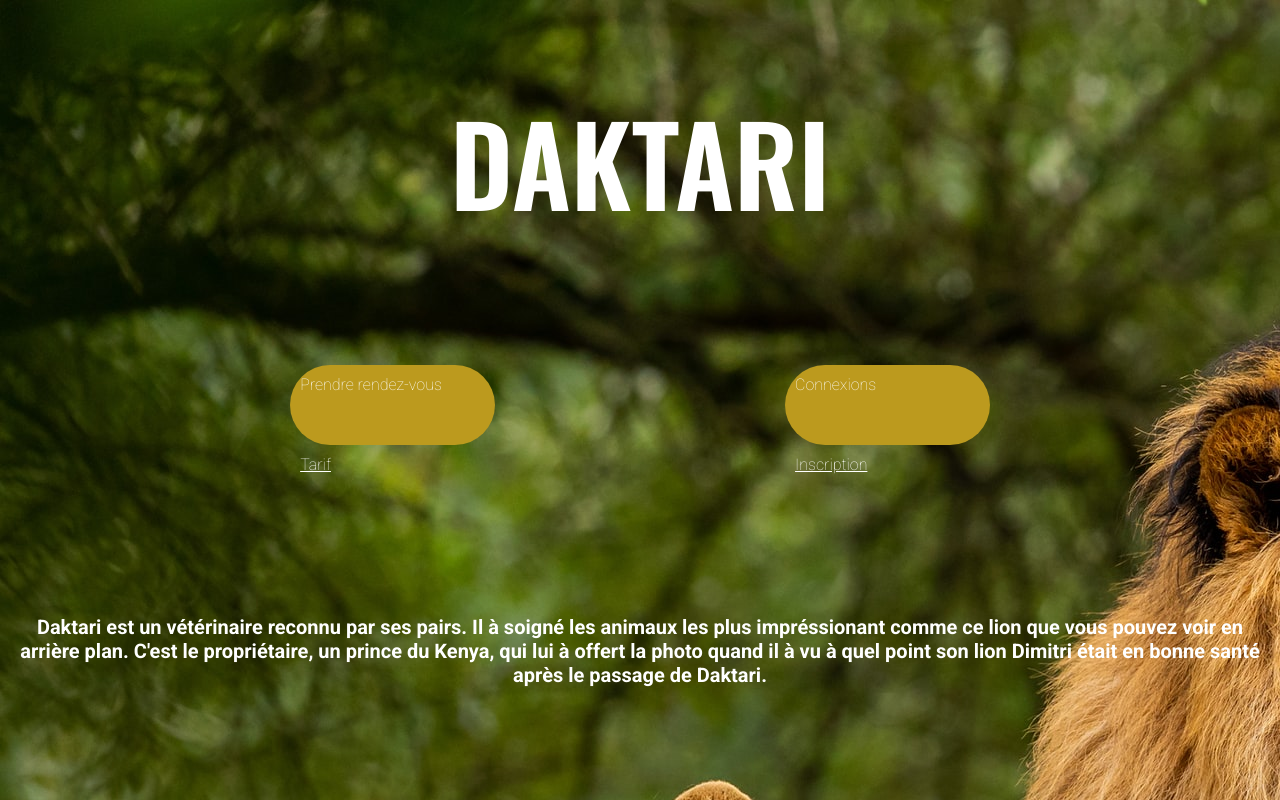
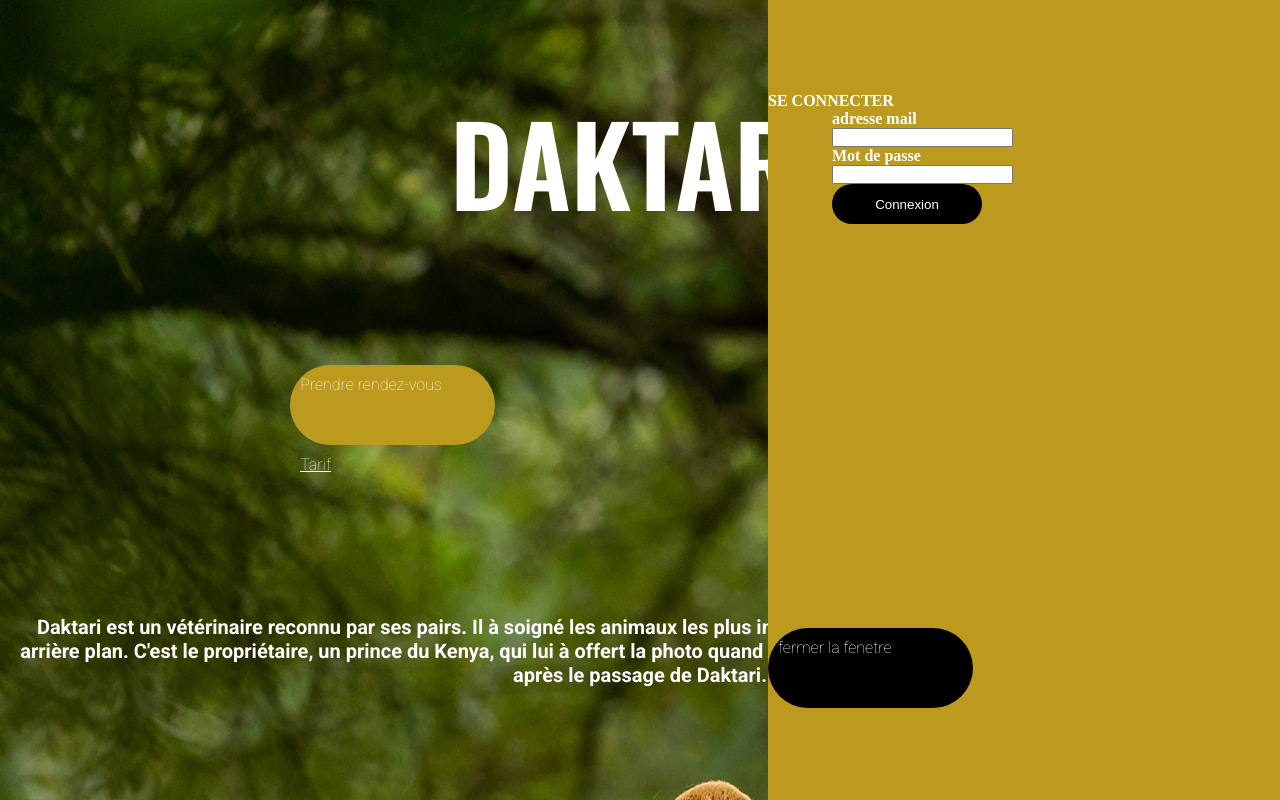
Before and after one commit to LemoineJoshua/phpWebsite, a PHP site: page / in a window 1280 px wide, after a click on "Connexions". Run offline with PHP 8.4, Linux system fonts and the light colour scheme.

Commit message:
ca marche mais c'est moche

```diff
--- a/index.html
+++ b/index.html
@@ -19,6 +19,7 @@
         <div class="titleAndButton">
 
             <div Class="containerButtonAndUnder">
+
                 <input type="radio" id="RDV" class="check" name="RDV">
                 <label for="RDV">Prendre rendez-vous</label>
                 <div class="RDV" id="RDVmenu">
@@ -38,15 +39,58 @@
                     <label for="RDVCLOSE">fermer la fenetre</label>
                 </div>
 
-                <input type="radio" id="CONNEC" class="check">
+                <input type="radio" id="CONNEC" class="check" name="CONNEC">
                 <label for="CONNEC">Connexions</label>
+                <div class="CONNEC" id="CONNECmenu">
+                    <b>SE CONNECTER
+                        <form method="post">
+                            <label for="mail">adresse mail</label><br>
+                            <input form="text"><br>
+                            <label for="mdp">Mot de passe</label><br>
+                            <input type="text"><br>
+                            <input type="submit" value="Connexion"><br>
+                        </form><br></b><br>
+                    <input type="radio" id="CONNECCLOSE" class="check" name="CONNEC">
+                    <label for="CONNECCLOSE">fermer la fenetre</label>
+                </div>
+
             </div>
+
             <div class="containerButtonAndUnder">
-                <input type="radio" id="TARIF" class="check">
+
+                <input type="radio" id="TARIF" class="check" name="TARIF">
                 <label for="TARIF">Tarif</label>
+                <div class="TARIF" id="TARIFmenu">
+                    <input type="radio" id="TARIFCLOSE" class="check" name="TARIF">
+                    <label for="TARIFCLOSE">fermer la fenetre</label>
+                </div>
 
-                <input type="radio" id="INSC" class="check">
+                <input type="radio" id="INSC" class="check" name="INSC">
                 <label for="INSC">Inscription</label>
+                <div class="INSC" id="INSCmenu">
+                    <b>INSCRIPTION<br>
+                        <form method="post">
+                            <label for="nom">Nom</label><br>
+                            <input form="text"><br>
+                            <label for="prenom">Prenom</label><br>
+                            <input type="text"><br>
+                            <hr>
+                            <label for="num">Numero de telephone</label><br>
+                            <input form="text"><br>
+                            <label for="adresse">Adresse</label><br>
+                            <input type="text"><br>
+                            <hr>
+                            Pour les entreprise<br>
+                            <label for="IBAN">IBAN</label><br>
+                            <input form="text"><br>
+                            <label for="Site Web">Site web</label><br>
+                            <input type="text"><br>
+                            <input type="submit" value="Inscription"><br>
+                        </form><br></b><br>
+                    <input type="radio" id="INSCCLOSE" class="check" name="INSC">
+                    <label for="INSCCLOSE">fermer la fenetre</label>
+                </div>
+
             </div>
 
         </div>
--- a/indexstyle.css
+++ b/indexstyle.css
@@ -154,6 +154,39 @@ form{
     font-family: 'Roboto', sans-serif;
 }
 
+#CONNECCLOSE[type="radio"] + label {
+    width: 16vw;
+    height: 10vh;
+    border-radius: 50px;
+    background-color: black;
+    padding: 10px;
+    color:white;
+    font-family: 'Roboto', sans-serif;
+}
+
+.CONNEC{
+    display: flex;
+    flex-wrap: wrap;
+    position: fixed;
+    flex-direction: column;
+    top:0;
+    right: 0;
+    width: 0vw;
+    height: 100vh;
+    background-color: #BC9A1E;
+    z-index: 1;
+    overflow: hidden;
+    justify-content: space-around;
+}
+
+#CONNEC[type="radio"]:checked ~ #CONNECmenu{
+    width: 40vw;
+}
+
+#CONNECCLOSE[type="radio"]:checked ~ #CONNECmenu{
+    width: 0vw;
+}
+
 /* partie Tarif */
 
 #TARIF[type="radio"] + label {
```
Also changed, not shown: other parts of indexstyle.css (+66 -0 lines).
